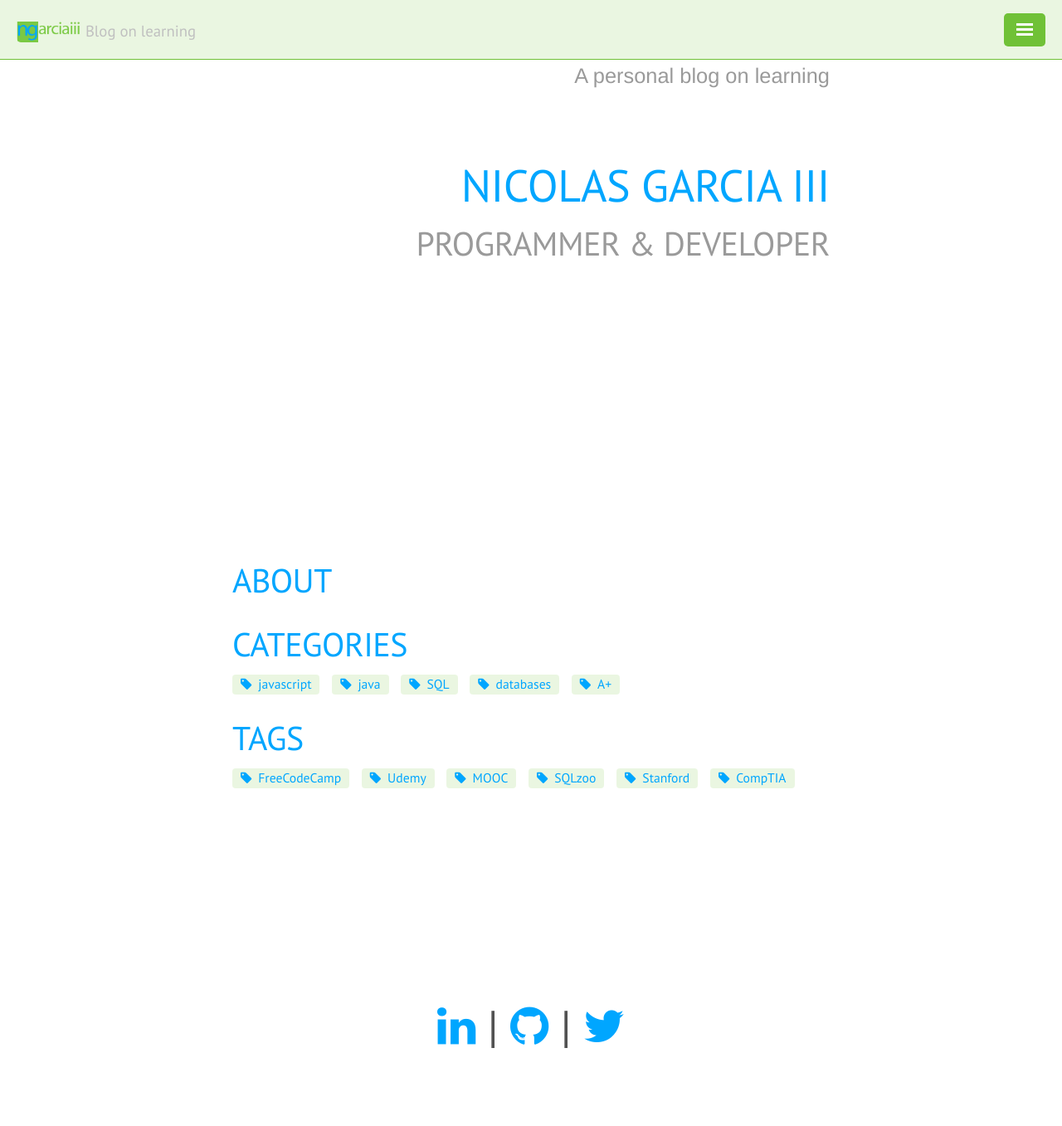
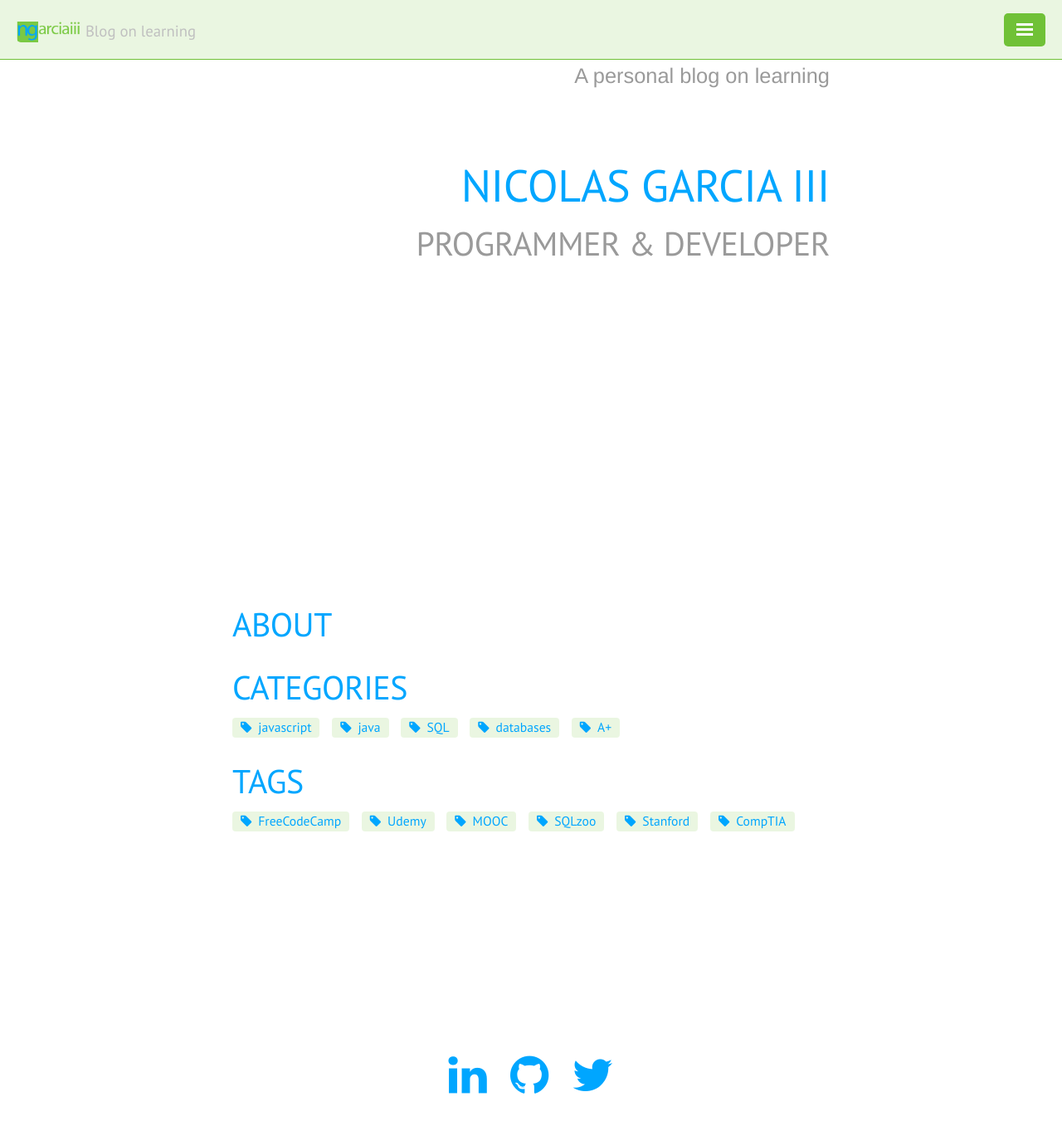
Before and after one commit to ngarciaiii/archived_blog, a Jekyll site: the page built from index.html, in a window 1280 px wide and 1400 px high, scrolled down 198 px. Shown: the top 1357 px of the window at 83% size. Built offline with Jekyll 4.4.1, drawn with Linux system fonts in a browser that asks for light colours; nearby versions of some CDN libraries; comment, search, counter and statistics services are not loaded; before the commit the page ends 1532 px from its top, so only the background shows below that.

Commit message:
fixed social media icons bottom homepage

```diff
--- a/_scss/component/_hero.scss
+++ b/_scss/component/_hero.scss
@@ -79,7 +79,7 @@
     font-size: .97rem;
 
     h1 {
-      font-size: 1.87rem;
+      font-size: 2.3rem;
     }
   }
 
@@ -100,10 +100,19 @@
       text-decoration: none;
       }
     }
-
     a:hover {
       font-size: 3rem;
     }
 
   margin-top: 13rem;
+
+  .fyp-background {
+    // background: rgba($green, 0.15);
+    display: inline-block;
+    padding-right: 1rem;
+    padding-left: 1rem;
+    i {
+      padding: .34rem;
+    }
+  }
 }
--- a/blog/categories.html
+++ b/blog/categories.html
@@ -9,7 +9,7 @@ title: Categories
     <a href="#{{ tag[0] | slugify }}" class="post-tag">{{ tag[0] }}</a>
     {% endfor %}
   </div>
-  <hr/>
+  <!-- <hr/> -->
   <div class="tags-expo-section">
     {% for tag in site.categories %}
     <h2 id="{{ tag[0] | slugify }}">{{ tag[0] }}</h2>
--- a/index.html
+++ b/index.html
@@ -22,6 +22,7 @@ title: Home
       <div style="height:1300px; font-size:36px;">
         <div class="page fyp">
           <!-- <a href="https://ngarciaiii.github.io/about/"><h1 class="page-title">About</h1></a>-->
+          <br><br/:=>
           <h1></h1>
           <a href="https://ngarciaiii.github.io/about/"><h1 class="page-title">About</h1></a>
           <h1></h1>
@@ -46,6 +47,7 @@ title: Home
             {% assign len = site.author.contact | size %}
             {% assign current_index = 0 %}
             <div class="fyp-personal-info-section">
+              <div class="fyp-background">
                 {% for contact in site.author.contact %}
                 {% assign iconname = contact[0] %}
                 {% if contact[0] == 'email' %}
@@ -55,8 +57,10 @@ title: Home
                   <i class="fa fa-{{ iconname }}" aria-hidden="true"></i>
                 </a>
                 {% assign current_index = current_index | plus: 1 %}
-              {% if current_index != len %}|{% endif %}
+                {% if current_index != len %}  {% endif %}
                 {% endfor %}
+                </div>
+              </div>
             </div>
             {% endif %}
           </div>
```
Lines whose indentation alone changed are shown as unchanged.
